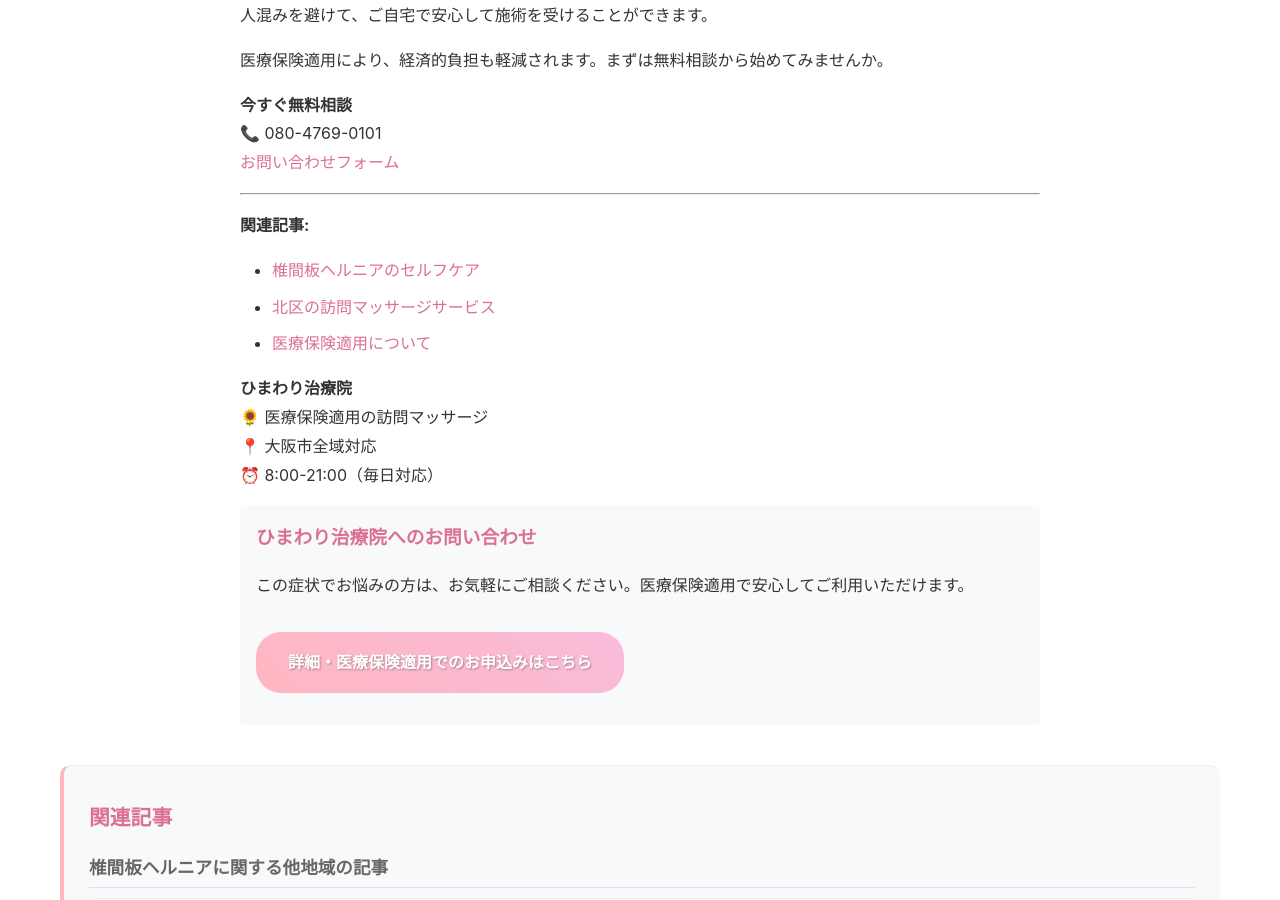
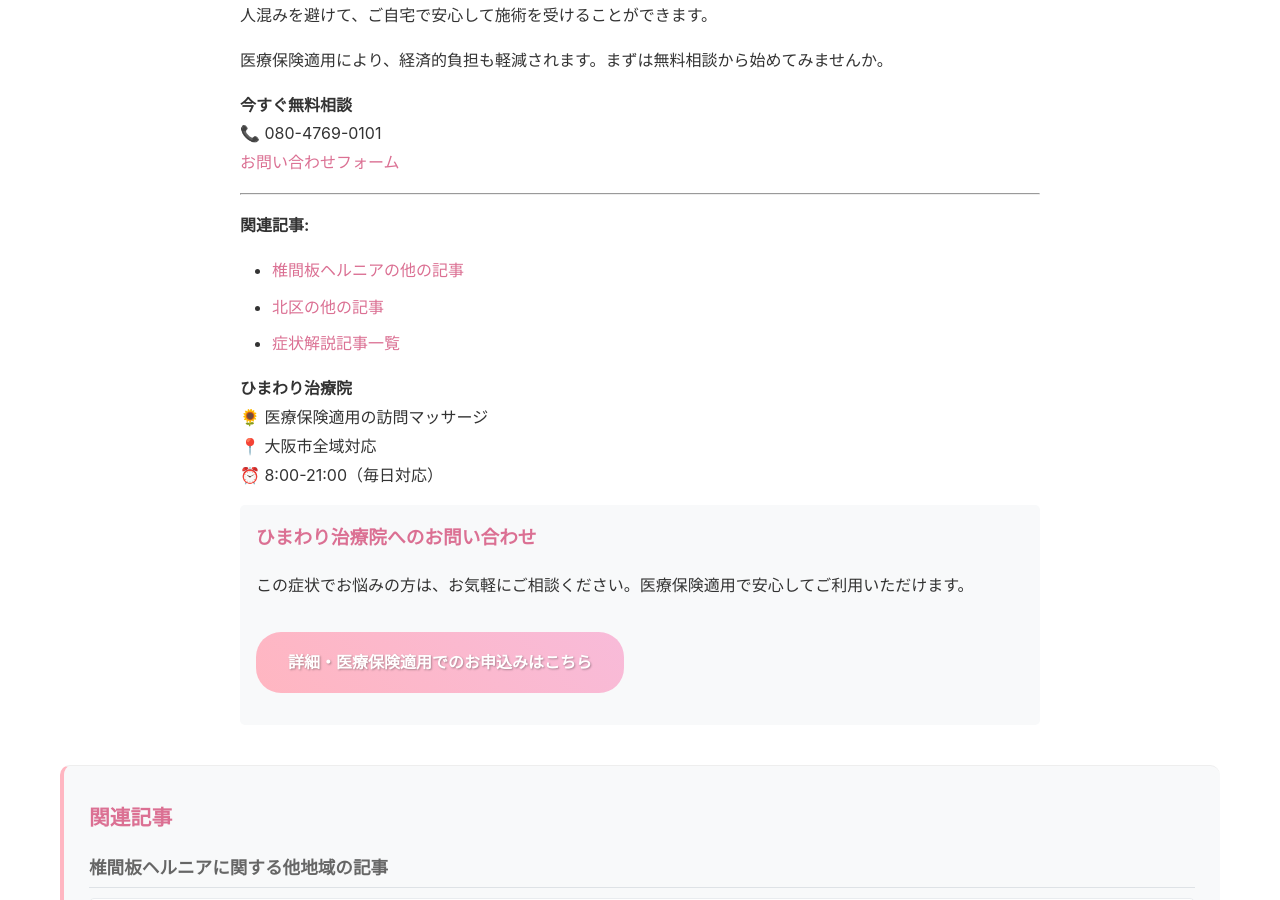
Before and after one commit to satoshi-kemmotsu/blog, a Jekyll site: the page built from _posts/2025-08-07-herniated-disc-kita.md, in a window 1280 px wide and 900 px high, scrolled down 6586 px. Built offline with Jekyll 4.4.1, drawn with Linux system fonts in a browser that asks for light colours.

Commit message:
関連記事リンクバグ修正: 存在しないページへのリンクを修正
修正内容:
- /insurance-guide/ → /archive/ (存在するページ)
- 404エラーリンクを削除
- 全リンクを正常な地域別・症状別ページに統一

ユーザビリティとSEO効果を改善

🤖 Generated with Claude Code

Co-Authored-By: Claude <noreply@anthropic.com>

```diff
--- a/_posts/2025-08-07-herniated-disc-kita.md
+++ b/_posts/2025-08-07-herniated-disc-kita.md
@@ -211,9 +211,9 @@ A: 個人差がありますが、多くの方が1-2ヶ月で改善を実感さ
 ---
 
 **関連記事:**
-- [椎間板ヘルニアのセルフケア](/symptoms/椎間板ヘルニア/)
-- [北区の訪問マッサージサービス](/areas/北区/)
-- [医療保険適用について](/insurance-guide/)
+- [椎間板ヘルニアの他の記事](/symptoms/椎間板ヘルニア/)
+- [北区の他の記事](/areas/北区/)
+- [症状解説記事一覧](/archive/)
 
 **ひまわり治療院**
 🌻 医療保険適用の訪問マッサージ
```
Also changed, not shown: _posts/2025-08-07-herniated-disc-prevention.md (+1 -1 lines).
